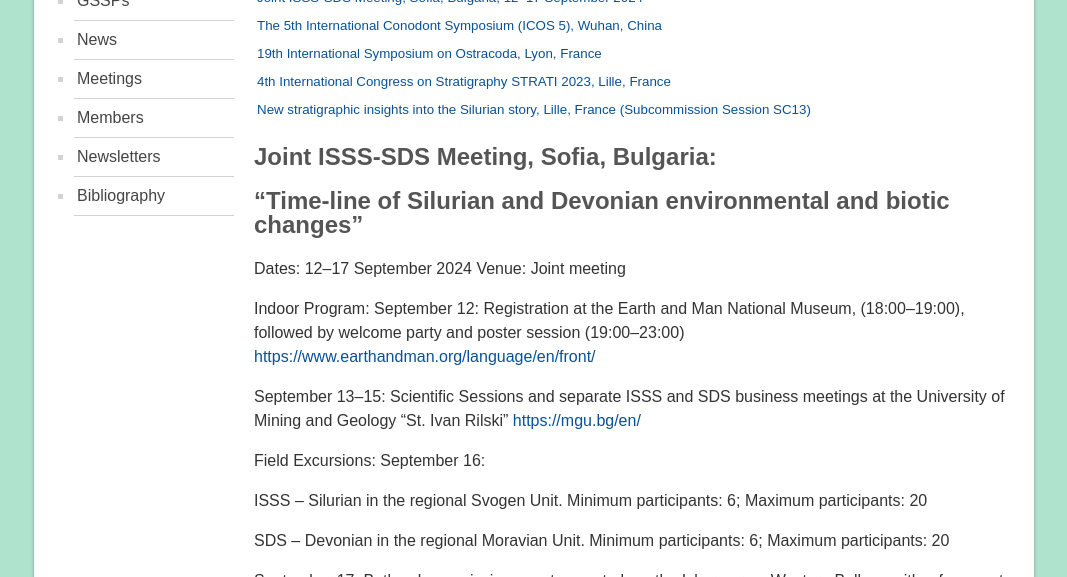
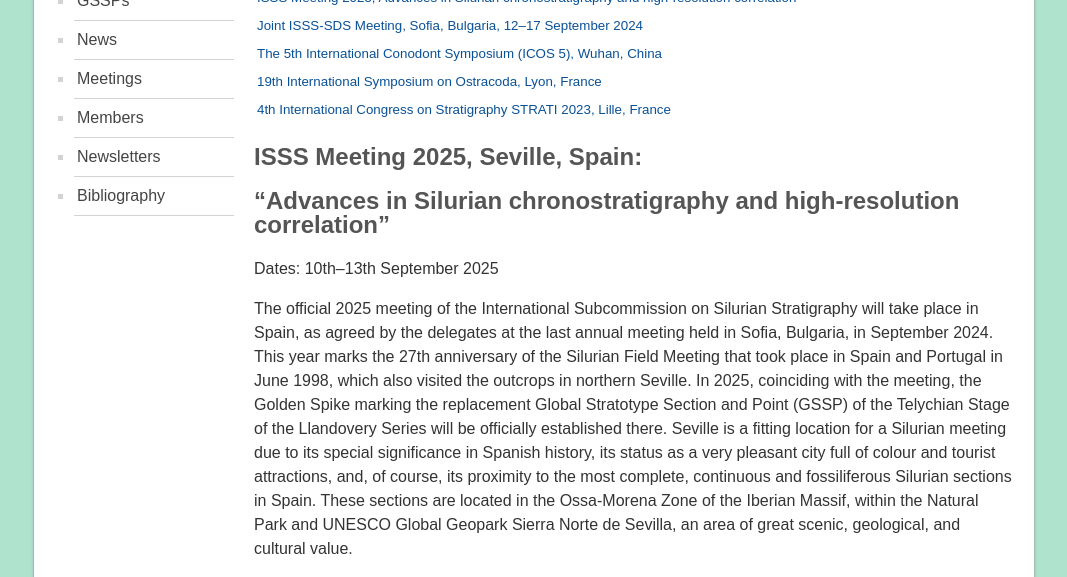
Before and after one commit to i-c-stratigraphy/subcommission-silurian, a Jekyll site: the page built from pages/meetings.md, in a window 1280 px wide and 1400 px high, scrolled down 516 px. Shown: the top 577 px of the window, without its empty margins (106-1173 px from the left). Built offline with Jekyll 4.4.1, drawn with Linux system fonts in a browser that asks for light colours; some of the changed text lies outside the part shown; grey boxes are pictures that could not be loaded.

Commit message:
Update meetings.md

```diff
--- a/pages/meetings.md
+++ b/pages/meetings.md
@@ -12,57 +12,52 @@ table { font-size:smaller; }
 
 Meeting | Posting Date
 --- | ---
-[Joint ISSS-SDS Meeting, Sofia, Bulgaria, 12–17 September 2024](#5) |
-[The 5th International Conodont Symposium (ICOS 5), Wuhan, China](#4) |
-[19th International Symposium on Ostracoda, Lyon, France](#3) |
-[4th International Congress on Stratigraphy STRATI 2023, Lille, France](#2) |
-[New stratigraphic insights into the Silurian story, Lille, France (Subcommission Session SC13)](#1)  |
+[ISSS Meeting 2025, Advances in Silurian chronostratigraphy and high-resolution correlation](#5)  |
+[Joint ISSS-SDS Meeting, Sofia, Bulgaria, 12–17 September 2024](#4) |
+[The 5th International Conodont Symposium (ICOS 5), Wuhan, China](#3) |
+[19th International Symposium on Ostracoda, Lyon, France](#2) |
+[4th International Congress on Stratigraphy STRATI 2023, Lille, France](#1) |
+
 
 <a id="5"></a>
+## ISSS Meeting 2025, Seville, Spain:
+## “Advances in Silurian chronostratigraphy and high-resolution correlation”
+
+
+Dates: 10th–13th September 2025
+
+The official 2025 meeting of the International Subcommission on Silurian Stratigraphy will take place in Spain, as agreed by the delegates at the last annual meeting held in Sofia, Bulgaria, in September 2024. This year marks the 27th anniversary of the Silurian Field Meeting that took place in Spain and Portugal in June 1998, which also visited the outcrops in northern Seville. In 2025, coinciding with the meeting, the Golden Spike marking the replacement Global Stratotype Section and Point (GSSP) of the Telychian Stage of the Llandovery Series will be officially established there. Seville is a fitting location for a Silurian meeting due to its special significance in Spanish history, its status as a very pleasant city full of colour and tourist attractions, and, of course, its proximity to the most complete, continuous and fossiliferous Silurian sections in Spain. These sections are located in the Ossa-Morena Zone of the Iberian Massif, within the Natural Park and UNESCO Global Geopark Sierra Norte de Sevilla,
+an area of great scenic, geological, and cultural value.
+
+<div align=center> <img src="images/GSSP4Telychian.jpg" width="600" height="400"></div>
+<div align=center> El Pintado section 1, the GSSP section for the base of the Telychian Stage. </div>
+
+The Silurian rocks of Seville have attracted geological studies since the late 19th century. However, it was not until the 1970s that the discoveries of the distinguished French geologist Michel Robardet initiated a series of investigations into their exceptional stratigraphy and fossil record, making the region a model area for Silurian studies.
+Seville and its Silurian strata welcome you in September 2025!
+
+#### Organizing committee
+Juan Carlos Gutiérrez-Marco, chairman (Spanish Research Council – IGEO)
+Sara Romero, secretary and scientific editor (Complutense University, Madrid)
+Isabel Rábano, treasurer (Spanish Research Council – IGME)
+Fernando Ruiz Bermudo (Spanish Research Council – IGME)
+Saturnino Lorenzo Álvarez (University of Castilla-La Mancha, Spain)
+Vicente Castaño Torres (Sierra Morena de Sevilla UNESCO Global Geopark)
+Gonzalo Fernández de Castro Martínez (Sierra Morena de Sevilla UNESCO Global Geopark)
+
+---
+<a id="4"></a>
 ## Joint ISSS-SDS Meeting, Sofia, Bulgaria:
 ## “Time-line of Silurian and Devonian environmental and biotic changes”
 
 
 Dates: 12–17 September 2024
 Venue: Joint meeting
+Website: Information about the Earth and Man National Museum is available at https://www.earthandman.org/language/en/front/, and details about the University of Mining and Geology “St. Ivan Rilski” can be found at https://mgu.bg/en/. The indoor program began with registration on September 12 at the Earth and Man National Museum (18:00–19:00), followed by a welcome party and poster session (19:00–23:00), with scientific sessions and separate ISSS and SDS business meetings occurring from September 13–15 at the University of Mining and Geology “St. Ivan Rilski.” Field excursions took place on September 16, with ISSS exploring Silurian in the Svogen Unit and SDS examining Devonian in the Moravian Unit (6–20 participants each), and on September 17, both subcommissions visited the Iskar Gorge, Western Balkan, focusing on geology, history, and culture (6–40 participants). Registration fees ranged from approximately 200 € (early bird) to 250 € (standard), covering sessions, materials, and events, while field excursions cost 50–70 € each. Abstracts and articles, submitted by June 15, 2024, were published in Geologica Balcanica (https://www.geologica-balcanica.eu/).
 
-Indoor Program:
-September 12: Registration at the Earth and Man National Museum, (18:00–19:00), followed by welcome party and poster session (19:00–23:00) [https://www.earthandman.org/language/en/front/](https://www.earthandman.org/language/en/front/)
-
-September 13–15: Scientific Sessions and separate ISSS and SDS business meetings at the University of Mining and Geology “St. Ivan Rilski” [https://mgu.bg/en/](https://mgu.bg/en/)
-
-Field Excursions:
-September 16:
-
-ISSS – Silurian in the regional Svogen Unit.
-Minimum participants: 6; Maximum participants: 20
-
-SDS – Devonian in the regional Moravian Unit.
-Minimum participants: 6; Maximum participants: 20
-
-September 17:
-Both subcommissions – a transect along the Iskar gorge, Western Balkan, with a focus not only on geology but also a local history and culture.
-Minimum participants: 6; Maximum participants: 40
-
-<div align=center> <img src="images/conference Sofia.jpg" width="600" height="400"></div>
-<div align=center> Iskar gorge sections to be visited by excursion </div>
-
-
-Costs:
-The registration fee is currently under discussion with the university's accounting department. However, we expect:
-Early bird registration (before May 01, 2024) – ca. 200 €
-Standard Registration (before June 15, 2024) – ca. 250 €
-The registration fee will include: admission to all sessions, abstract volume, conference program guide, attendance to welcome party, snack and coffee breaks according to the scheduled program, and social events (to be specified).
-
-Each of the field excursions will cost between 50–70 € (includes travel costs and a small packed lunch).
-
-Abstract and Article submission:
-Submission by June 15. The articles will be published in Geologica Balcanica: up to 6 pages in length and must be formatted according to the magazine's requirements
-https://www.geologica-balcanica.eu/
-
+Organizers: University of Mining and Geology “St. Ivan Rilski” and collaborating institutions.
 
 ---
-<a id="4"></a>
+<a id="3"></a>
 ## The 5th International Conodont Symposium (ICOS 5), Wuhan, China
 
 Dates: June 24th to 27th 2022.
@@ -76,7 +71,7 @@ Organisers: Professor Xulong Lai, Vice President of China University of Geoscien
 
 
 ---
-<a id="3"></a>
+<a id="2"></a>
 ## 19th International Symposium on Ostracoda, Lyon, France
 
 Dates: July 18th to 22nd 2022
@@ -92,7 +87,7 @@ Organising Committee: Vincent Perrier, Marie-Béatrice Forel and Sylvie Crasquin
 
 
 ---
-<a id="2"></a>
+<a id="1"></a>
 ## 4th International Congress on Stratigraphy STRATI 2023, Lille, France
 
 Dates: July 11th to 13th 2023
@@ -104,25 +99,3 @@ Description: Following the 1st congress in Lisbon (Portugal) in 2013, and additi
 General scientific themes will be mostly organized as plenary sessions, but parallel sessions will also be scheduled, as well as poster sessions. The following scientific sessions have been proposed covering a wide range of stratigraphic topics.
 
 ---
-<a id="1"></a>
-
-## New stratigraphic insights into the Silurian story, Lille, France (Subcommission Session SC13)
-
-Dates: July 11th to 13th 2023
-Venue: Lille, France.
-
-The indoor sessions will take place in the new Congress Centre of Lille University ‘Lilliad’ on the Campus of the Cité Scientifique (Science Campus) at Villeneuve d’Ascq (15 minutes by metro from Lille city centre).
-
-Website: https://strati2023.sciencesconf.org/
-
-Description: This will be the first ISSS business meeting, after several years of silence. The details of the preliminary program are as follows:
-• Tanya Koren‘ Award ceremony.
-• Detailed information about the upcoming ISSS online ballots on new base Aeronian and base Telychian GSSPs.
-• Other inadequate GSSPs of Silurian stages and series in need of replacement – Homerian Stage and Wenlock Series/Sheinwoodian Stage. Discussion and possible formation of working groups.
-• Proposed division of Přídolí Series in Jarovian and Radotinian stages. Discussion.
-• Potential application of Standard Auxilliary Boundary Stratotypes in the Silurian System. This category was formally recognized by the ICS in October 2022. Discussion.
-• Next field meeting of the Silurian Subcommission after covid pause. Discussion about date and place.
-• New executive of Silurian Subcommission – new chair, vice-chair and secretary. Discussion around proposals, upcoming online election, and time-line.
-In addition, please, send Petr Štorch (storch@gli.cas.cz) your comments, suggestions, and proposals regarding this business meeting and, in turn, stay tuned to receive further details in due time. For further details see CHAIRMAN’S CORNER herein (pages 4-6).
-
-Organisers: Petr Štorch, Carlo Corradini and David Ray
```
